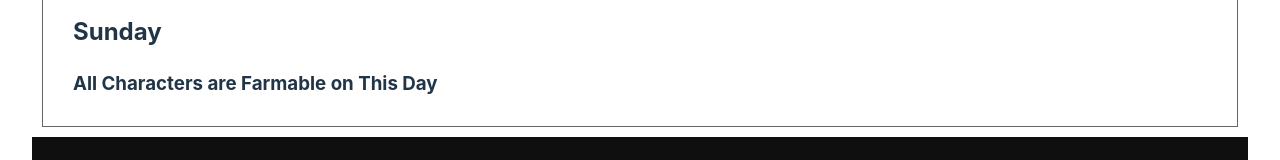
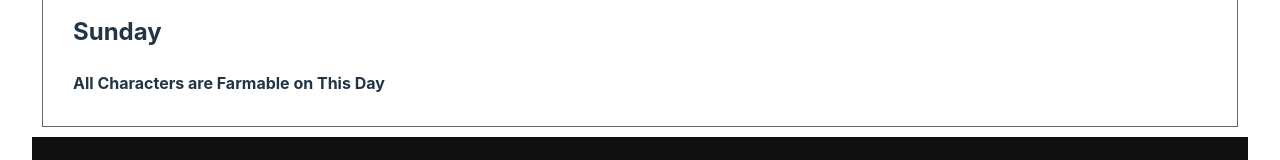
Before and after one commit to bhanukaaa/GenshinCalendar, a React (Vite) app: page / in a window 1280 px wide. Shown: the part 1554-1714 px from the top of the page. Built offline with nearby package versions, Linux system fonts and the light colour scheme.

Commit message:
ui fix weeklyDist

```diff
--- a/src/components/WeeklyDist.jsx
+++ b/src/components/WeeklyDist.jsx
@@ -38,9 +38,9 @@ function WeeklyDist(data) {
 
       <div className={classes.week}>
         <h2 className={classes.heading}>Sunday</h2>
-        <h3 className={classes.heading}>
+        <h4 className={classes.heading}>
           All Characters are Farmable on This Day
-        </h3>
+        </h4>
       </div>
     </div>
   );
```
